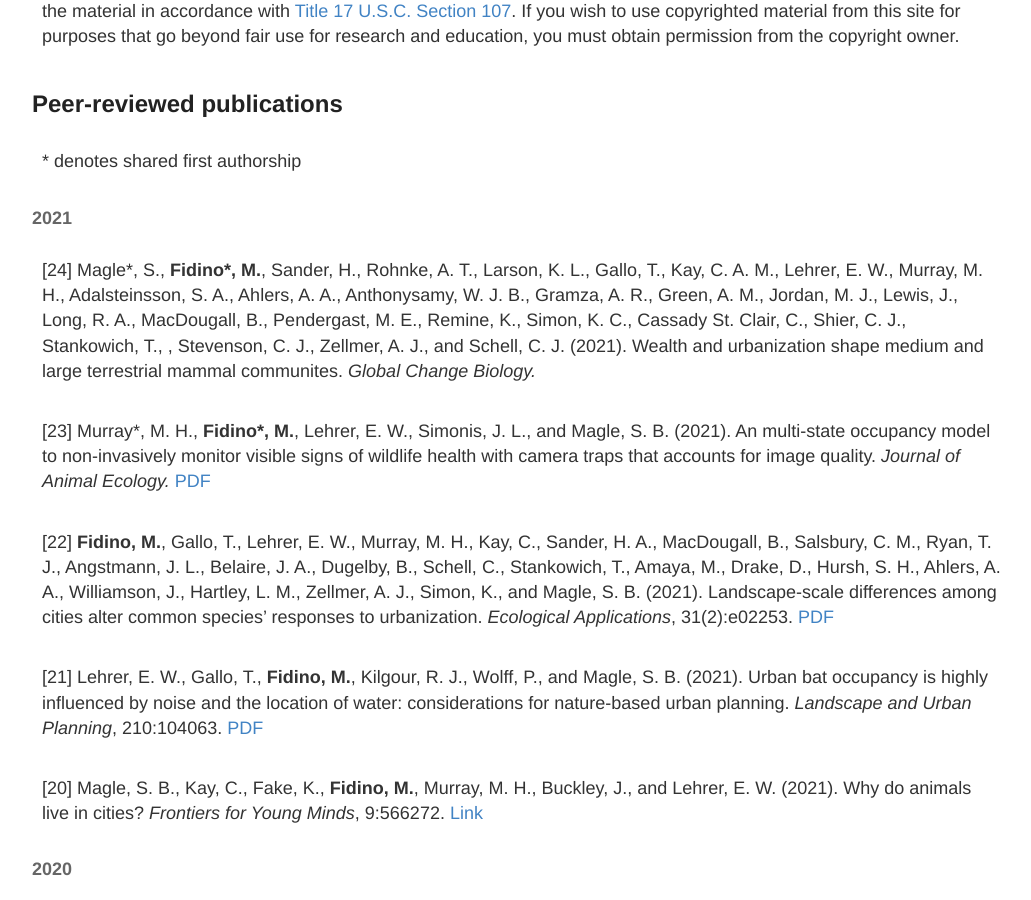
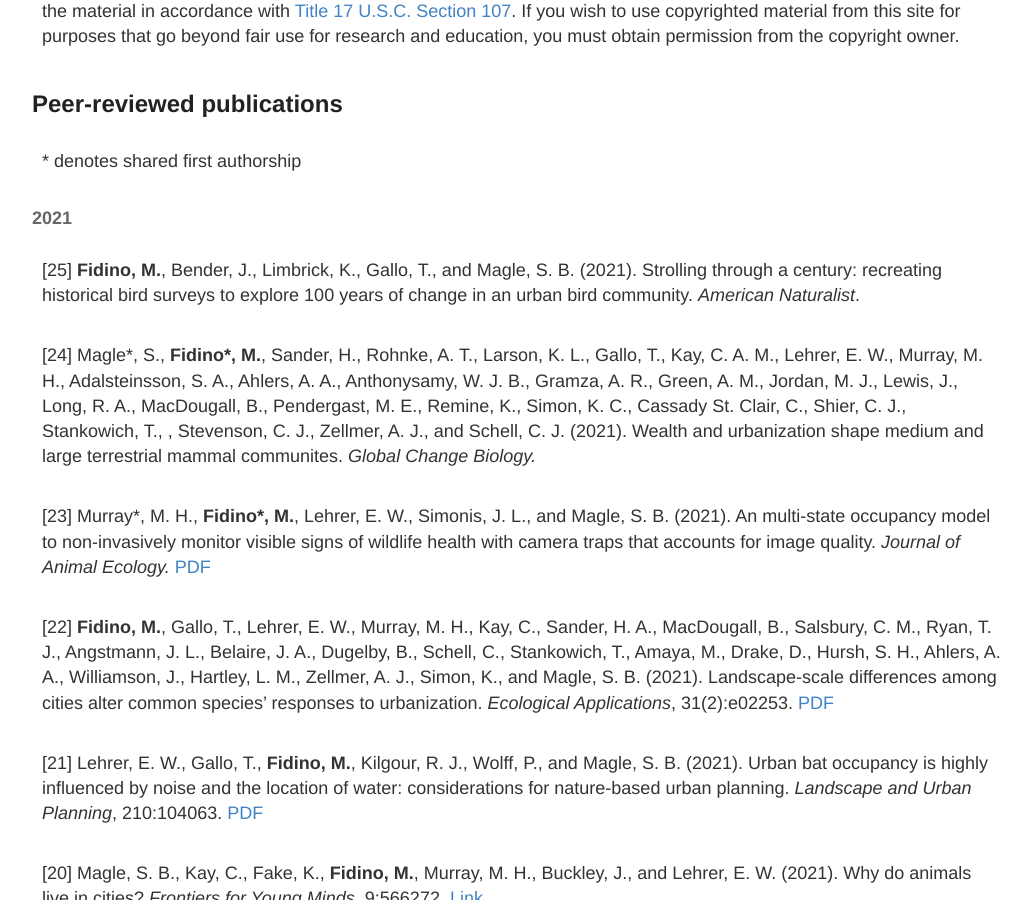
Before and after one commit to mfidino/mfidino.github.io, a Jekyll site: the page built from publications.md, in a window 1280 px wide and 900 px high, scrolled down 338 px. Shown: the whole window, without its empty margins (118-1149 px from the left). Built offline with Jekyll 4.4.1, drawn with Linux system fonts in a browser that asks for light colours.

Commit message:
new publication

```diff
--- a/publications.md
+++ b/publications.md
@@ -16,6 +16,9 @@ This site contains copyrighted material, the use of which has not always been sp
 
 
 #### 2021
+
+[25] **Fidino, M.**, Bender, J., Limbrick, K., Gallo, T., and Magle, S. B. (2021). Strolling through a century: recreating historical bird surveys to explore 100 years of change in an urban bird community. *American Naturalist*.
+
 
 [24] Magle<sup>\*</sup>, S., **Fidino<sup>\*</sup>, M.**, Sander, H., Rohnke, A. T., Larson, K. L., Gallo, T., Kay, C. A. M., Lehrer, E. W., Murray, M. H., Adalsteinsson, S. A., Ahlers, A. A.,
 Anthonysamy, W. J. B., Gramza, A. R., Green, A. M., Jordan, M. J., Lewis, J.,
```
Also changed, not shown: 1 other file.
